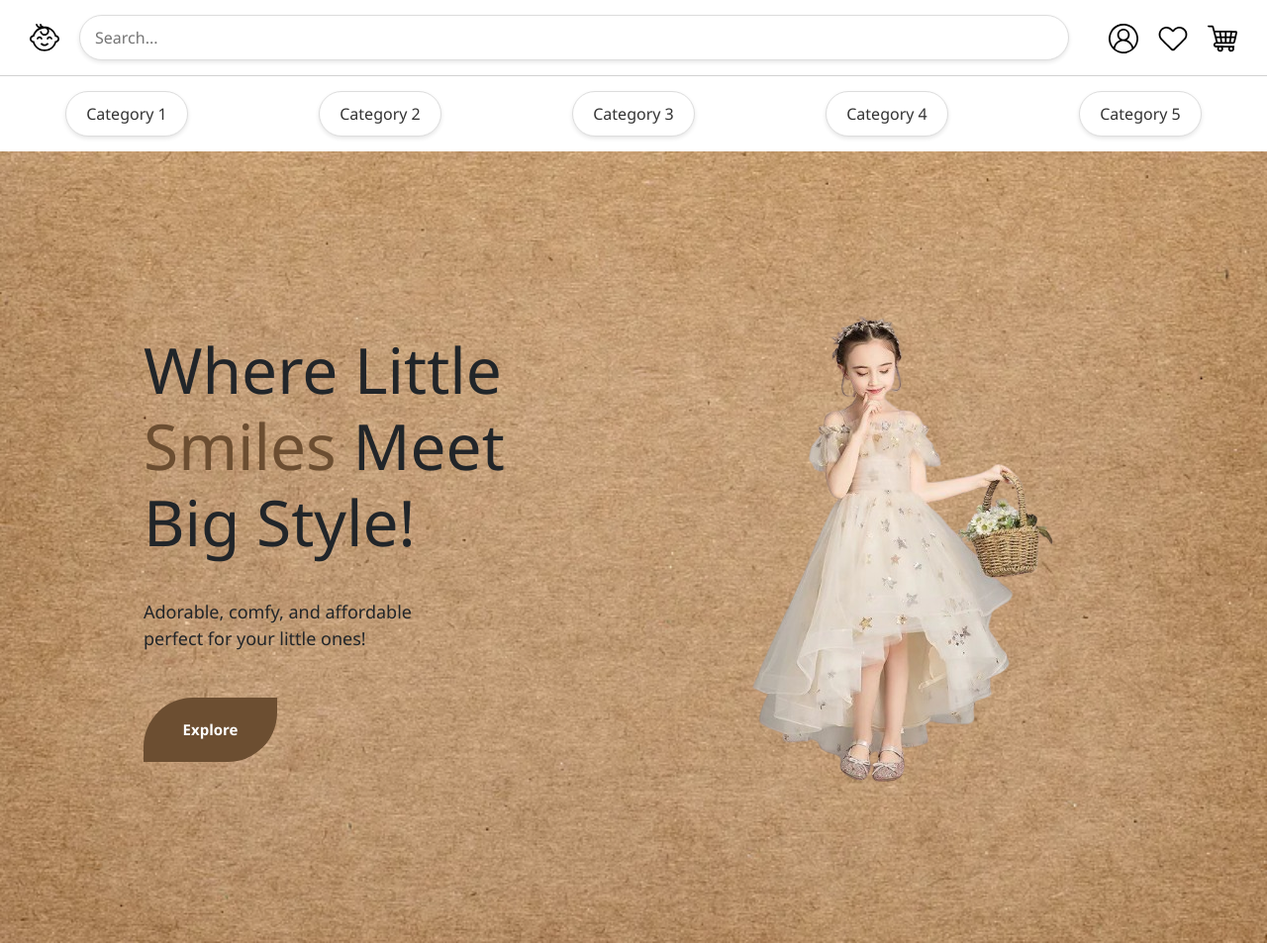
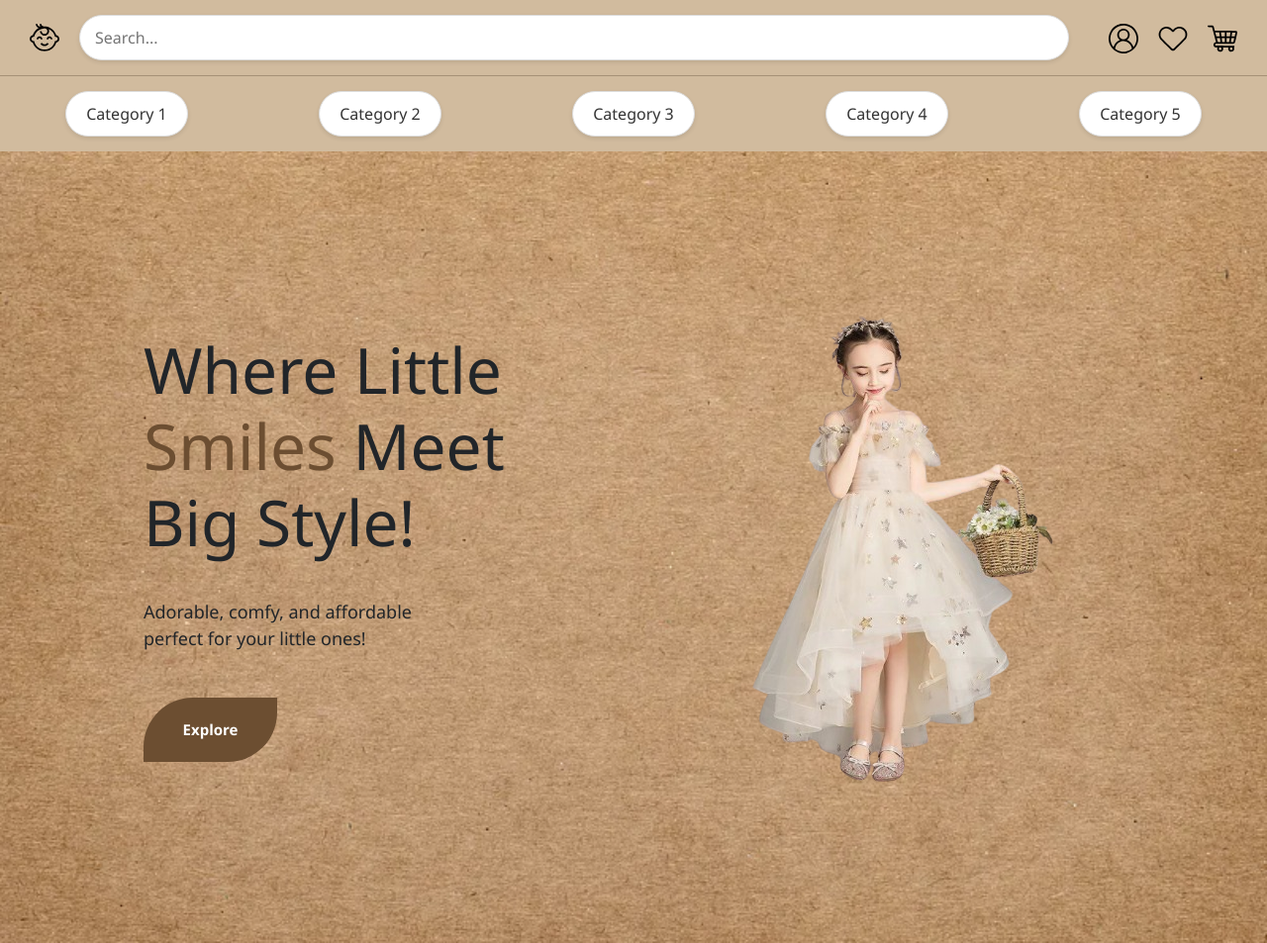
Before and after one commit to toqa57/Kids-Clothes, a plain HTML site: page index.html in a window 1280 px wide. Shown: the top 953 px of the page at 99% size. Drawn offline with nearby package versions, Linux system fonts and the light colour scheme.

Commit message:
Update main.css

```diff
--- a/public/css/main.css
+++ b/public/css/main.css
@@ -2,16 +2,16 @@ body {
     font-family: 'Segoe UI', Tahoma, Geneva, Verdana, sans-serif;
     margin: 0;
     padding: 0;
-    background-color: #f4f4f9;
+    background-color: #FFF2E1;
 }
 .header {
     display: flex;
     align-items: center;
     justify-content: space-between;
     padding: 15px 30px;
-    background-color: white;
+    background-color: #D1BB9E;
     box-shadow: 0 4px 6px rgba(0, 0, 0, 0.1);
-    border-bottom: 1px solid lightgray;
+    border-bottom: 1px solid #A79277;
 }
 .logo {
     display: flex;
@@ -80,7 +80,7 @@ body {
     display: flex;
     justify-content: space-around;
     padding: 15px 0;
-    background-color: white;
+    background-color: #D1BB9E;
     box-shadow: 0 4px 6px rgba(0, 0, 0, 0.1);
 }
 .categories .dropdown {
```
